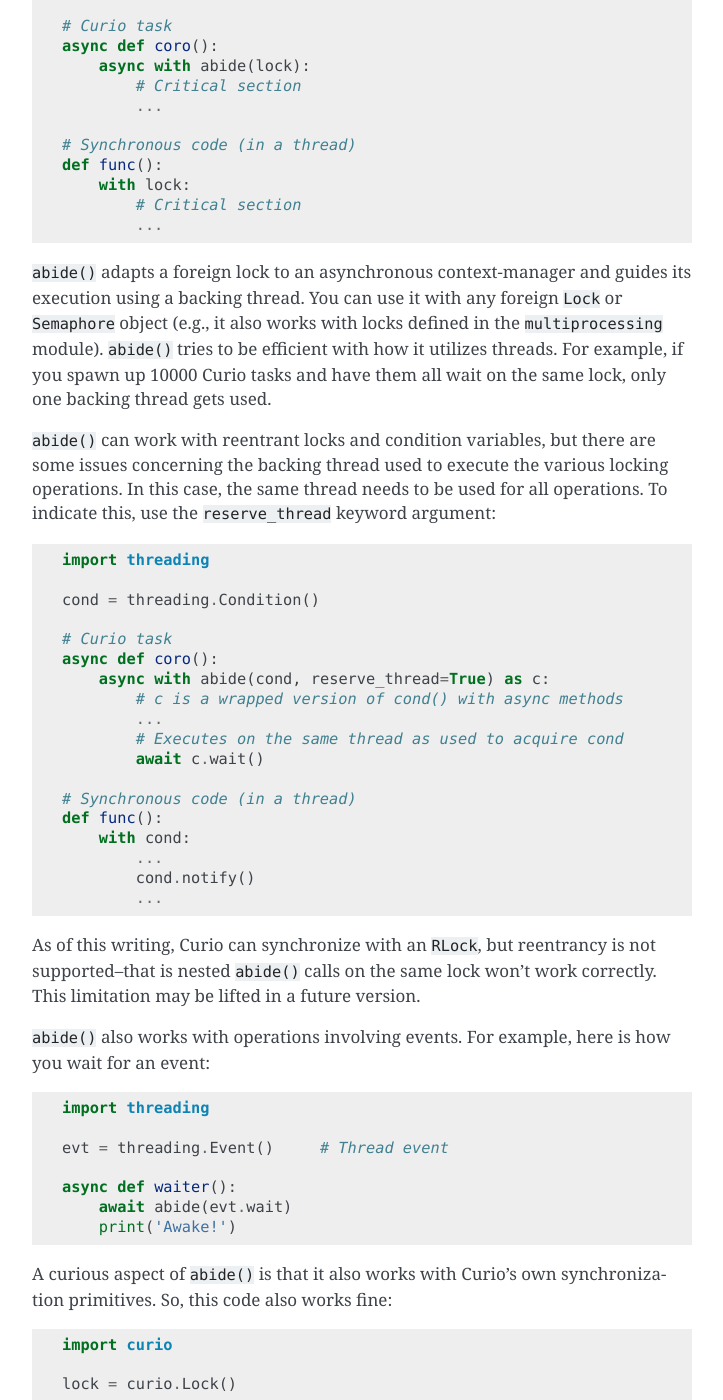
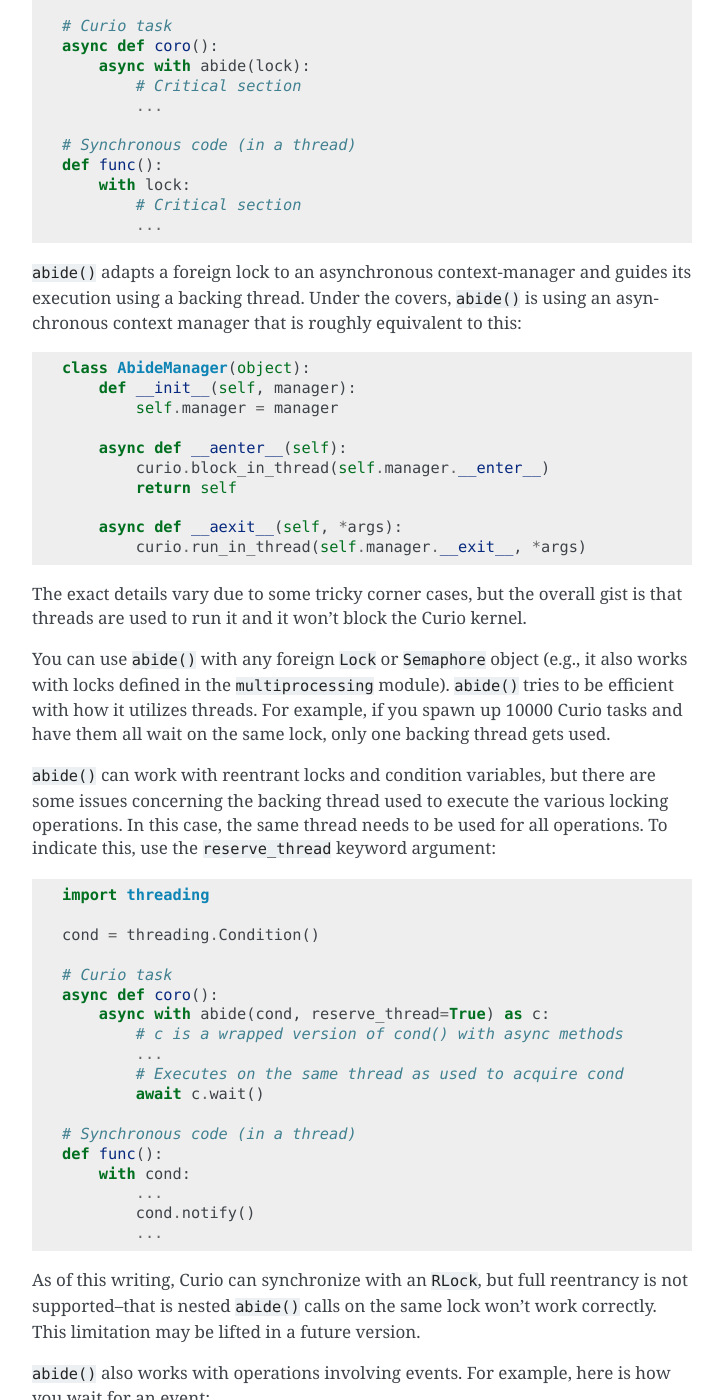
Before and after one commit to dabeaz/curio, a Sphinx documentation site: the page built from docs/devel.rst, in a window 1280 px wide and 1400 px high, scrolled down 33670 px. Shown: the whole window, without its empty margins (388-1111 px from the left). Built offline with Sphinx 7.4.7, drawn with Linux system fonts in a browser that asks for light colours; pages that are not in the unit, such as notebooks, are missing from menus; some of the changed text lies outside the part shown.

Commit message:
Some doc updates

```diff
--- a/docs/devel.rst
+++ b/docs/devel.rst
@@ -1607,12 +1607,30 @@
             ...
 
 ``abide()`` adapts a foreign lock to an asynchronous context-manager
-and guides its execution using a backing thread.  You can use it with
-any foreign ``Lock`` or ``Semaphore`` object (e.g., it also works with
-locks defined in the ``multiprocessing`` module).  ``abide()`` tries
-to be efficient with how it utilizes threads.  For example, if you
-spawn up 10000 Curio tasks and have them all wait on the same lock,
-only one backing thread gets used.
+and guides its execution using a backing thread.  Under the covers,
+``abide()`` is using an asynchronous context manager that is roughly
+equivalent to this::
+
+    class AbideManager(object):
+        def __init__(self, manager):
+            self.manager = manager
+
+        async def __aenter__(self):
+            curio.block_in_thread(self.manager.__enter__)
+            return self
+
+        async def __aexit__(self, *args):
+            curio.run_in_thread(self.manager.__exit__, *args)
+
+The exact details vary due to some tricky corner cases, but the overall
+gist is that threads are used to run it and it won't block the
+Curio kernel.
+
+You can use ``abide()`` with any foreign ``Lock`` or ``Semaphore`` object
+(e.g., it also works with locks defined in the ``multiprocessing``
+module).  ``abide()`` tries to be efficient with how it utilizes
+threads.  For example, if you spawn up 10000 Curio tasks and have them
+all wait on the same lock, only one backing thread gets used.
 
 ``abide()`` can work with reentrant locks and condition variables, but there
 are some issues concerning the backing thread used to execute the various
@@ -1639,10 +1657,10 @@
             cond.notify()
             ...
 
-As of this writing, Curio can synchronize with an ``RLock``, but
-reentrancy is not supported--that is nested ``abide()`` calls on
-the same lock won't work correctly.  This limitation may be lifted
-in a future version.
+As of this writing, Curio can synchronize with an ``RLock``, but full
+reentrancy is not supported--that is nested ``abide()`` calls on the
+same lock won't work correctly.  This limitation may be lifted in a
+future version.
 
 ``abide()`` also works with operations involving events.
 For example, here is how you wait for an event::
@@ -1674,6 +1692,12 @@
 kind of "duck-synchronization" in your program.  If a lock looks like
 a lock, ``abide()`` will probably work with it regardless of where it
 came from.
+
+Finally, a caution: having Curio synchronize with foreign locks is not
+the fastest thing.  There are backing threads and a fair bit of
+communication across the async-synchronous boundary.  If you're doing
+a bunch of fine-grained locking where performance is critical, don't
+use ``abide()``.  In fact, try to do almost anything else.
 
 Asynchronous Threads
 ^^^^^^^^^^^^^^^^^^^^
```
